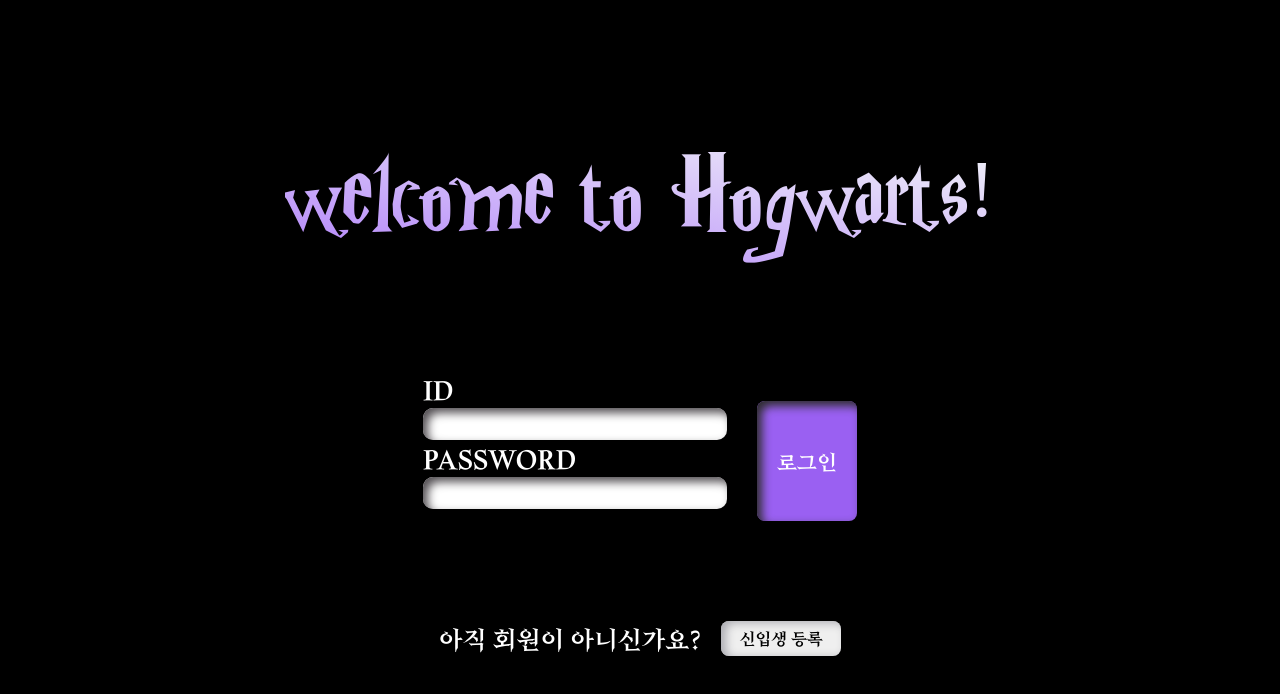
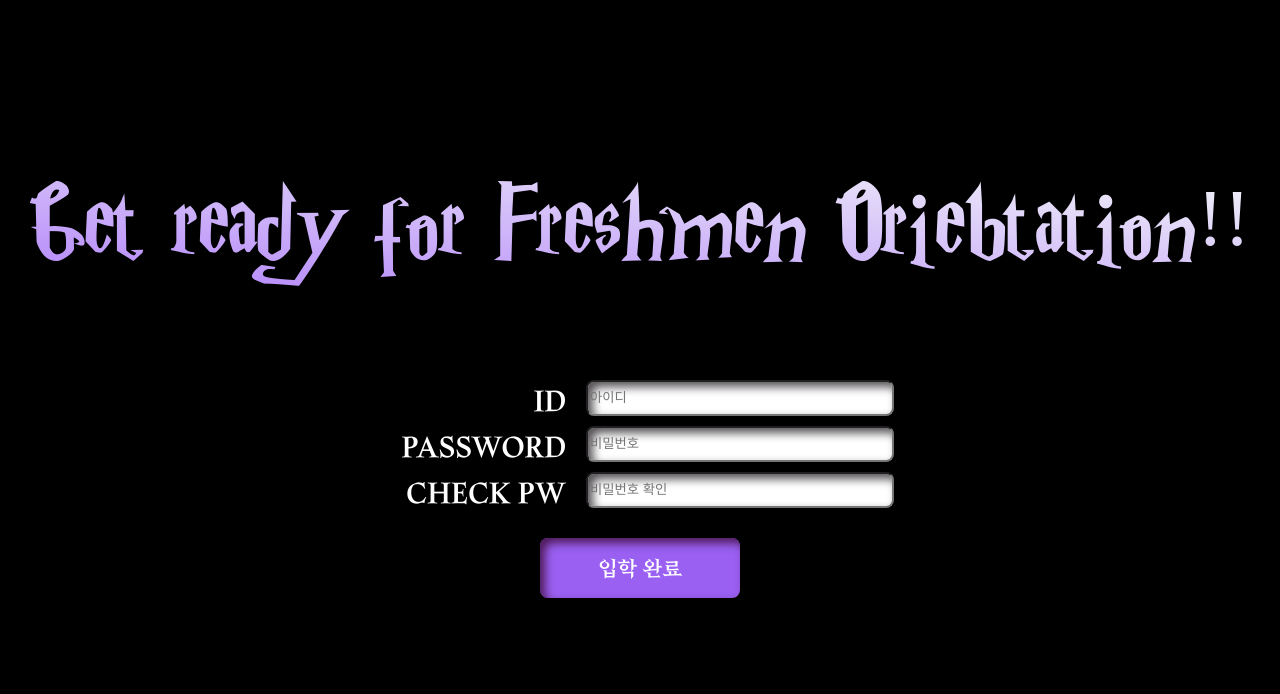
Before and after one commit to team3-hogwartsCommunity/FE-HogwartCommuity-Public, a React (Create React App) app in the folder harrypotter-community/: page /join in a window 1280 px wide. Shown: the top 694 px of the page. Built offline with nearby package versions, Linux system fonts and the light colour scheme.

Commit message:
#010 - 회원가입 통신 기능 추가

```diff
--- a/harrypotter-community/package.json
+++ b/harrypotter-community/package.json
@@ -6,8 +6,11 @@
     "@testing-library/jest-dom": "^5.14.1",
     "@testing-library/react": "^13.0.0",
     "@testing-library/user-event": "^13.2.1",
+    "axios": "^1.3.4",
     "react": "^18.2.0",
     "react-dom": "^18.2.0",
+    "react-query": "^3.39.3",
+    "react-router-dom": "^6.8.1",
     "react-scripts": "5.0.1",
     "styled-components": "^5.3.6",
     "web-vitals": "^2.1.0"
--- a/harrypotter-community/src/App.js
+++ b/harrypotter-community/src/App.js
@@ -1,11 +1,16 @@
 import React from 'react'
+import { QueryClient, QueryClientProvider } from 'react-query'
 import Join from './pages/Join'
 import Login from './pages/Login'
+import Router from './shared/Router'
+
+const queryClient = new QueryClient();
 
 function App() {
   return (
-    <Login />
-    // <Join />
+    <QueryClientProvider client={queryClient}>
+      <Router />
+    </QueryClientProvider>
   )
 }
 
--- a/harrypotter-community/src/axios/api.js
+++ b/harrypotter-community/src/axios/api.js
@@ -0,0 +1,11 @@
+import axios from "axios";
+
+const instance = axios.create({
+  baseURL: 'http://52.79.148.222:8080'
+})
+
+// 회원가입 api
+export async function SignUpData(userInfo) {
+  const { data } = await instance.post('api/user/signup', userInfo)
+  return data
+}
--- a/harrypotter-community/src/pages/Join.jsx
+++ b/harrypotter-community/src/pages/Join.jsx
@@ -1,26 +1,109 @@
-import React from "react";
+import axios from "axios";
+import React, { useState } from "react";
+import { useMutation } from "react-query";
+import { useNavigate } from "react-router-dom";
 import styled from "styled-components";
+import { SignUpData } from "../axios/api";
 
 function Join() {
+
+  // 회원가입 완료 후 시험으로 보내줄 네비함수 선언
+  const navigate = useNavigate();
+  // 회원가입 요청과정의 상태 관리
+  const [isLoading, serIsLoading] = useState(false)
+
+  const initialState = {
+    userId: '',
+    password: '',
+    passwordCheck: ''
+  };
+  console.log(initialState)
+
+  const [user, setUser] = useState(initialState);
+
+  const onChangeHandler = (e) => {
+    const { name, value } = e.target
+    setUser({
+      ...user,
+      [name] : value
+    })
+
+    console.log('name', name, 'value', value)
+  };
+
+  const { mutate } = useMutation(SignUpData, {
+    onSuccess: () => {
+      alert('회원가입 성공!')
+    },
+    onError : () => {
+      alert('회원가입 실패!')
+    }
+  })
+
+  const onSubmitHandler = async (e) => {
+    e.preventDefault();
+    alert(`id: ${user.userId}, password : ${user.password}`)
+
+
+    if ( !(user.userId === "" && user.password === "")) {
+      mutate({username : user.userId, password : user.password})
+      console.log(user)
+    } else {
+      alert('빈칸없이 채워주세요!')
+    }
+    // 서버로 회원가입 데이터 보내기
+
+
+    // try {
+    //   await axios.post(`process.env.`, {
+    //     userId : user.userId,
+    //     password : user.password
+    //   })
+    //   window.alert('회원가입 성공!')
+
+    //   // 무사히 서버에 보냈으면 ok값 받고 입학시험으로 보내기
+    //   navigate('/');
+
+    // } catch(error) {
+    //   window.alert(error)
+    // }
+
+  }
+
   return (
     <div>
       <JoinContainer>
         <JoinFont>Get ready for Freshmen Oriebtation!!</JoinFont>
-        <JoinBox>
+        <JoinFormBox onSubmit={onSubmitHandler}>
           <JoinLineCenter>
             <JoinLabel>ID</JoinLabel>
-            <JoinInput />
+            <JoinInput
+              name='userId'
+              type='text'
+              value={user.userId}
+              placeholder='아이디'
+              onChange={onChangeHandler}/>
           </JoinLineCenter>
           <JoinLineCenter>
             <JoinLabel>PASSWORD</JoinLabel>
-            <JoinInput />
+            <JoinInput
+              name='password'
+              type='password'
+              value={user.password}
+              placeholder='비밀번호'
+              onChange={onChangeHandler}/>
           </JoinLineCenter>
           <JoinLineCenter>
             <JoinLabel>CHECK PW</JoinLabel>
-            <JoinInput />
+            <JoinInput
+              name='passwordCheck'
+              type='password'
+              value={user.passwordCheck}
+              placeholder='비밀번호 확인'
+              onChange={onChangeHandler}/>
           </JoinLineCenter>
           <JoinButton>입학 완료</JoinButton>å
-        </JoinBox>
+        </JoinFormBox>
       </JoinContainer>
     </div>
   );
@@ -46,7 +129,7 @@
 `;
 
 
-const JoinBox = styled.form`
+const JoinFormBox = styled.form`
   width: 700px;
   height: auto;
   display: flex;
--- a/harrypotter-community/src/pages/Login.jsx
+++ b/harrypotter-community/src/pages/Login.jsx
@@ -1,20 +1,75 @@
-import React from 'react'
+import axios from 'axios';
+import React, { useState } from 'react'
+import { useNavigate } from 'react-router'
 import styled from 'styled-components'
 
 function Login() {
+
+  const navigate = useNavigate();
+
+  const initialState = {
+    userId : '',
+    password : ''
+  }
+
+  const [login, setLogin] = useState(initialState);
+
+  const onChangeHandler = (e) => {
+    const { name, value } = e.target
+
+    setLogin({
+      ...login,
+      [name] : value
+    })
+  }
+
+  const onSubmitHandler = async (e) => {
+    e.preventDefault();
+
+    if (login.userId !== '' && login.password !== '') {
+      alert(`id: ${login.userId}, password : ${login.password}`)
+
+    //   try {
+    //     const { data } = await axios.post (
+    //       `${http://52.79.148.222:8080}/api/auth/login`, login
+    //     )
+    //     // intercept 사용하기 -> header에서 꺼내와야할 경우
+    //     // 1. 쿠키에 토큰 저장, 그전에 새로운 경로에 쿠키 생성
+    //     cookie.set('access_token', data.token)
+
+    //     // 2. 로컬저장소에 토큰 저장
+    //     localStorage.setItem('Access_Token', data.token)
+
+    //     // 메인페이지로 이동
+    //   } catch(error) {
+    //     window.alert(error)
+    //   }
+    // } else {
+    //   alert('아이디와 비밀번호를 `올바르게 입력해주세요!')
+  }
+
+  }
   return (
     <div>
       <StContainer>
         <HeaddFontStyle>welcome to Hogwarts!</HeaddFontStyle>
-        <StLoignBox>
+        <StLoignBox onSubmit={onSubmitHandler}>
           <div>
             <label>
               <StLoginSpan>ID</StLoginSpan>
-              <StLoginInput/>
+              <StLoginInput
+                name='userId'
+                type='text'
+                placeholder='아이디'
+                onChange={onChangeHandler}/>
             </label>
             <label>
               <StLoginSpan>PASSWORD</StLoginSpan>
-              <StLoginInput/>
+              <StLoginInput
+                name='password'
+                type='password'
+                placeholder='아이디'
+                onChange={onChangeHandler}/>
             </label>
           </div>
           <StLoginButton>로그인</StLoginButton>
@@ -22,7 +77,9 @@
         <StForJoinBox>
           <StForJoinInner>
             <SubFontStyle>아직 회원이 아니신가요?</SubFontStyle>
-            <StForJoinButton>신입생 등록</StForJoinButton>
+            <StForJoinButton onClick={() => {
+              navigate('/join')
+            }}>신입생 등록</StForJoinButton>
           </StForJoinInner>
         </StForJoinBox>
       </StContainer>
@@ -55,7 +112,7 @@
   background-color: black;
   font-family: 'harrypotterFont';
 `
-const StLoignBox = styled.div`
+const StLoignBox = styled.form`
   color: white;
   width: auto;
   height: auto;
--- /dev/null
+++ b/harrypotter-community/src/shared/Router.js
@@ -0,0 +1,17 @@
+import React from 'react'
+import { BrowserRouter, Route, Routes } from 'react-router-dom'
+import Join from '../pages/Join'
+import Login from '../pages/Login'
+
+function Router() {
+  return (
+    <BrowserRouter>
+      <Routes>
+        <Route path='/' element={<Login />}/>
+        <Route path='join' element={<Join />}/>
+      </Routes>
+    </BrowserRouter>
+  )
+}
+
+export default Router
```
Also changed, not shown: 1 other file (tests, documents, lock files or other folders).
